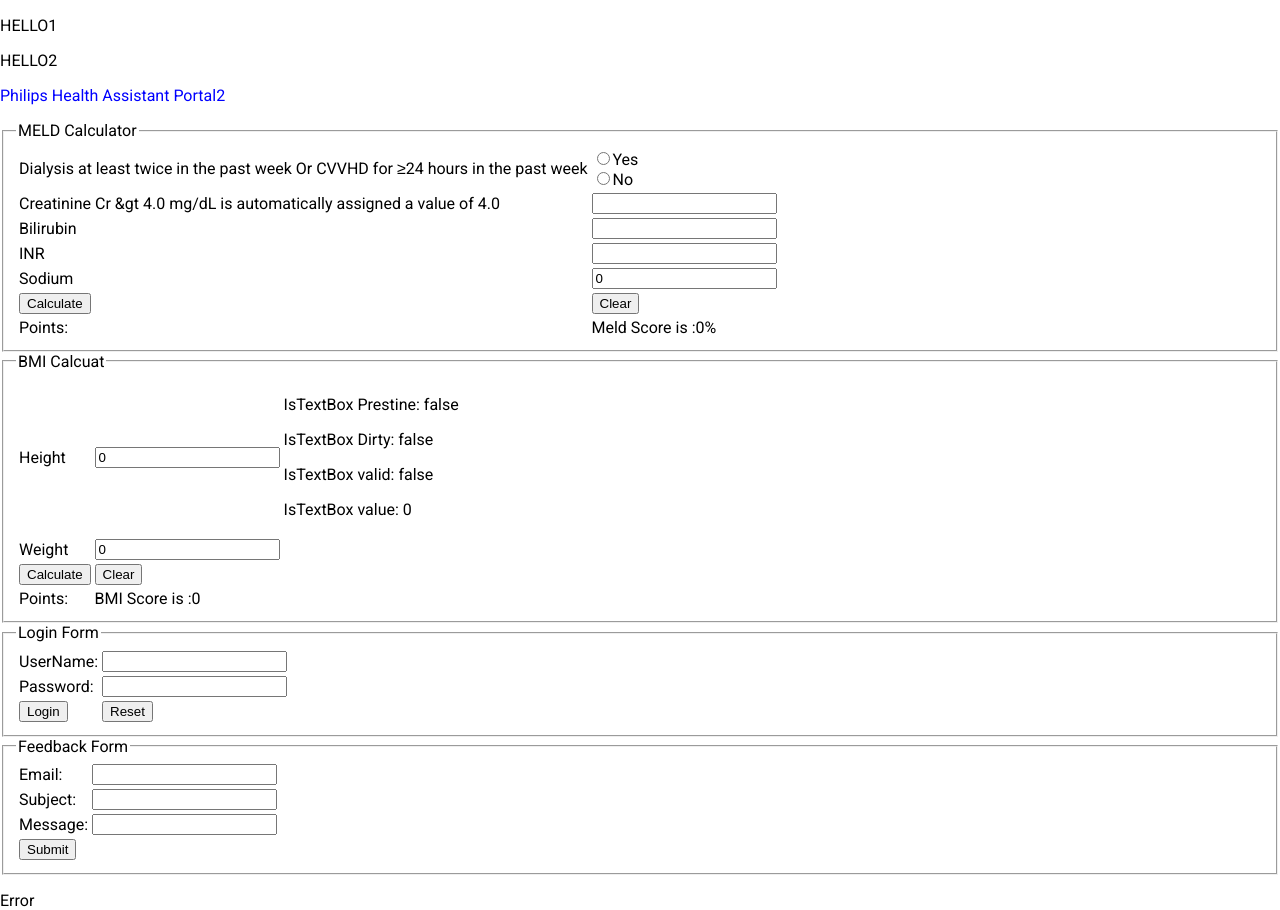
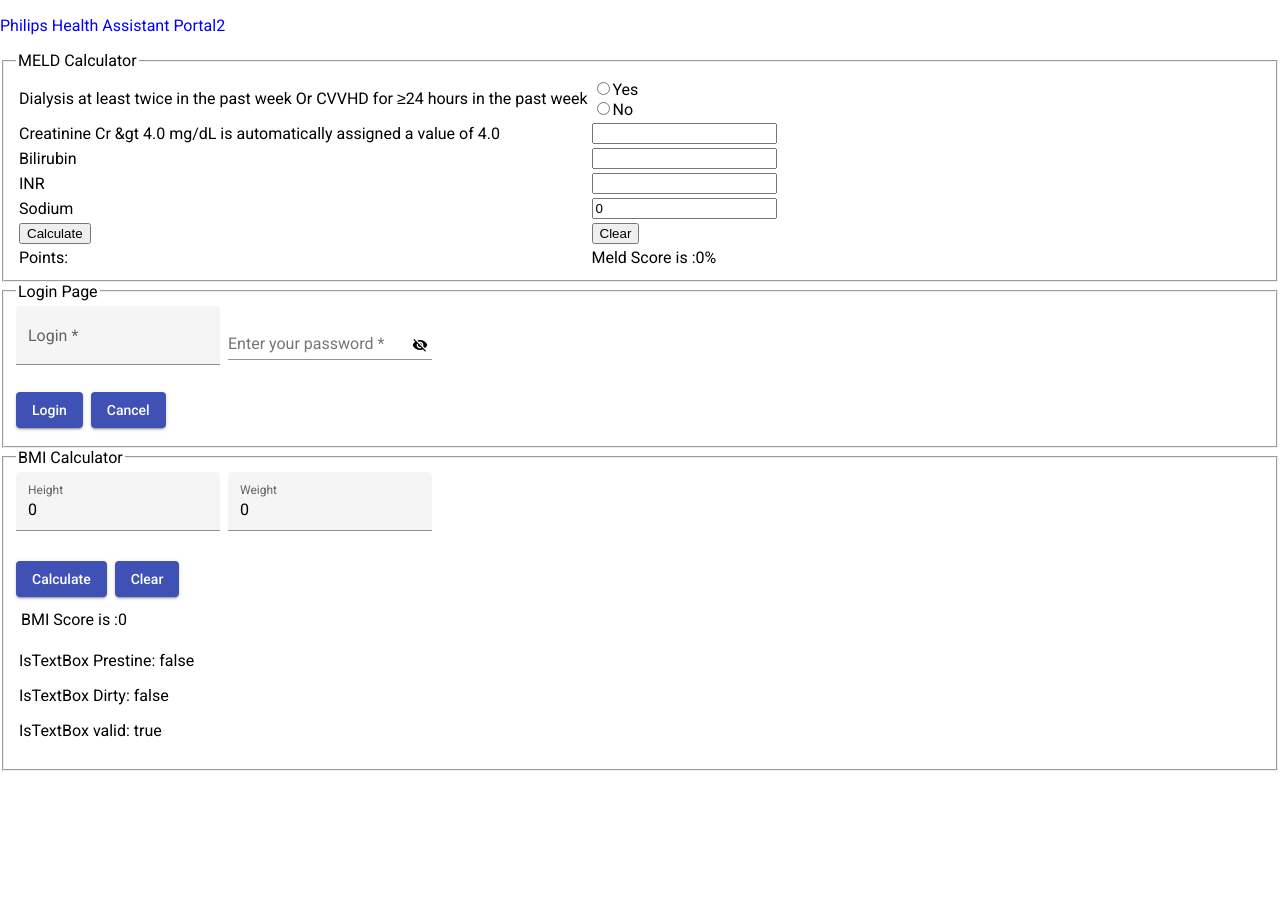
Before and after one commit to bipinkris/pic-bip-node-basics, an Angular app in the folder my-first-proj-ang/: page / in a window 1280 px wide. After the commit the page ends 816 px from the top, so only its background shows below. Built offline with nearby package versions, Linux system fonts and the light colour scheme.

Commit message:
Day 4 -II changes

```diff
--- a/my-first-proj-ang/src/app/accounts/accounts.module.ts
+++ b/my-first-proj-ang/src/app/accounts/accounts.module.ts
@@ -3,7 +3,7 @@ import { CommonModule } from '@angular/common';
 import { LoginComponent } from './login/login.component';
 import { SignupComponent } from './signup/signup.component';
 import { FormsModule, ReactiveFormsModule } from '@angular/forms';
-
+import { MaterialExampleModule } from '../material.module';
 
 
 @NgModule({
@@ -12,7 +12,7 @@ import { FormsModule, ReactiveFormsModule } from '@angular/forms';
     SignupComponent
   ],
   imports: [
-    CommonModule,FormsModule,ReactiveFormsModule
+    CommonModule,FormsModule,ReactiveFormsModule,MaterialExampleModule
   ],
   exports:[LoginComponent]
 })
--- a/my-first-proj-ang/src/app/accounts/login/login.component.css
+++ b/my-first-proj-ang/src/app/accounts/login/login.component.css
@@ -0,0 +1,12 @@
+.login-container .mat-form-field + .mat-form-field {
+    margin-left: 8px;
+  }
+
+  .example-button-row {
+    display: table-cell;
+    width: 500px;
+  }
+
+  .example-button-row .mat-button-base {
+    margin: 5px 8px 8px 0;
+  }
--- a/my-first-proj-ang/src/app/accounts/login/login.component.html
+++ b/my-first-proj-ang/src/app/accounts/login/login.component.html
@@ -1,28 +1,38 @@
-<fieldset>
-    <legend> Login Form</legend>
-    <form [formGroup]="loginForm" (ngSubmit)='login()'>
-    <table>
-        <tr>
-            <td>UserName:</td>
-            <td>
-                <input type="text" formControlName="userName"/>
-            </td>
-        </tr>
-        <tr>
-            <td>Password:</td>
-            <td>
-                <input type="password" formControlName="password"/>
-            </td>
-        </tr>
+<div class="login-container">
+    <fieldset>
+    <legend>Login Page</legend>
 
-        <tr>
-            <td>
-                <input type="submit" value ="Login"/>
-            </td>
-            <td>
-                <input type="button" value ="Reset" (click)="clear()"/>
-            </td>
-        </tr>
-    </table>
-</form>
+    <form [formGroup]="loginForm">
+    <mat-form-field appearance="fill">
+        <mat-label>Login</mat-label>
+        <input matInput formControlName="userName">
+    </mat-form-field>
+
+    <mat-form-field >
+        <mat-label>Enter your password</mat-label>
+        <input formControlName="password" matInput [type]="hide ? 'password' : 'text'" >
+        <button mat-icon-button matSuffix (click)="hide = !hide" [attr.aria-label]="'Hide password'" [attr.aria-pressed]="hide">
+        <mat-icon>{{hide ? 'visibility_off' : 'visibility'}}</mat-icon>
+        </button>
+    </mat-form-field>
+
+    <section>
+        <div class="example-button-row">
+        <button mat-raised-button color="primary" (click)="login()">Login</button>
+        <button mat-raised-button color="primary" (click)="clear()" >Cancel</button>
+        </div>
+    </section>
+
+    </form>
+
+    <div *ngIf="loginForm.controls['userName'].errors && (loginForm.controls['userName'].dirty || loginForm.controls['userName'].touched)">
+        <p *ngIf="loginForm.controls['userName'].errors?.['required']">userName is required</p>
+    </div>
+
+    <div *ngIf="loginForm.controls['password'].errors && (loginForm.controls['password'].dirty || loginForm.controls['password'].touched)">
+        <p *ngIf="loginForm.controls['password'].errors?.['required']">Password is required</p>
+        <p *ngIf="loginForm.controls['password'].errors?.['minlength']">Password must be 8 characters long</p>
+    </div>
+
 </fieldset>
+</div>
--- a/my-first-proj-ang/src/app/accounts/login/login.component.ts
+++ b/my-first-proj-ang/src/app/accounts/login/login.component.ts
@@ -10,12 +10,12 @@ import { Validators } from '@angular/forms';
   styleUrls: ['./login.component.css']
 })
 export class LoginComponent implements OnInit {
-
+  hide = true;
   loginForm:FormGroup;
   constructor() {
     this.loginForm = new FormGroup({
       userName:new FormControl('',Validators.required),
-      password: new FormControl()
+      password: new FormControl('',[Validators.minLength(8),Validators.required])
     })
 
   }
@@ -24,13 +24,15 @@ export class LoginComponent implements OnInit {
   }
 
   login(){
-    console.log(this.loginForm);
+    console.log("login called");
+    alert(this.loginForm.controls["userName"].value)
+    //console.log(this.loginForm);
     //this.logger.write(this.loginForm.controls["userName"].value);
   }
 
 
   clear(){
+    console.log("clear called");
     this.loginForm.reset();
   }
-
 }
--- a/my-first-proj-ang/src/app/app-component/app.component.html
+++ b/my-first-proj-ang/src/app/app-component/app.component.html
@@ -4,6 +4,6 @@
 <p hover [defaultColorValue]="'blue'">Philips Health Assistant Portal2</p>
 <p hover >Philips Health Assistant Portal3</p-->
 <meld-calc></meld-calc>
+<app-login></app-login>
 <bmi-calc></bmi-calc>
-<app-login></app-login>
-<app-feedback-component></app-feedback-component>
+<!--app-feedback-component></app-feedback-component-->
--- a/my-first-proj-ang/src/app/calculators/bmi-calculator/bmi-calculator.component.css
+++ b/my-first-proj-ang/src/app/calculators/bmi-calculator/bmi-calculator.component.css
@@ -0,0 +1,17 @@
+
+  .bmi-container .mat-form-field + .mat-form-field {
+    margin-left: 8px;
+  }
+
+  .example-button-row-bmi {
+    display: table-cell;
+    width: 500px;
+  }
+
+  .example-button-row-bmi .mat-button-base {
+    margin: 8px 8px 8px 0;
+  }
+
+  example-label-bmi .mat-button-base {
+    margin: 8px 10px 10px 0;
+  }
--- a/my-first-proj-ang/src/app/calculators/bmi-calculator/bmi-calculator.component.html
+++ b/my-first-proj-ang/src/app/calculators/bmi-calculator/bmi-calculator.component.html
@@ -1,6 +1,51 @@
+
+<div class="bmi-container">
+<fieldset>
+    <legend>BMI Calculator</legend>
+
+    <mat-form-field appearance="fill">
+        <mat-label>Height</mat-label>
+        <input matInput name="heightTextBox" [(ngModel)] ="height" #heightFormControlRef="ngModel">
+    </mat-form-field>
+
+    <mat-form-field appearance="fill">
+        <mat-label>Weight</mat-label>
+        <input matInput [(ngModel)] ="weight" #weightFormControlRef="ngModel">
+    </mat-form-field>
+
+
+    <section>
+        <div class="example-button-row-bmi">
+        <button mat-raised-button color="primary" (click)="calculateBMI()">Calculate</button>
+        <button mat-raised-button color="primary" (click)="reset()" >Clear</button>
+        </div>
+    </section>
+    <table>
+    <tr>
+    <div class example-label-bmi>
+        <td>BMI Score is :{{bmiScore}}</td>
+    </div>
+    </tr>
+    <td>
+        <p> IsTextBox Prestine: {{heightFormControlRef.touched}}</p>
+        <p> IsTextBox Dirty: {{heightFormControlRef.dirty}}</p>
+        <p> IsTextBox valid: {{heightFormControlRef.valid}}</p>
+        <!--p> IsTextBox value: {{heightFormControlRef.value}}</p-->
+        <div *ngIf="heightFormControlRef.errors && (heightFormControlRef.dirty||heightFormControlRef.touched)" >
+            <p> textbox is in error state</p>
+        </div>
+        <p *ngIf="heightFormControlRef.errors && heightFormControlRef.errors['required']">TextBox Requires Value</p>
+    </td>
+    </table>
+
+</fieldset>
+</div>
+
+
+
 <!--Content-->
-<fieldset>
-    <legend>BMI Calcuat</legend>
+<!--fieldset>
+    <legend>BMI Calcuator</legend>
     <table>
         <tr>
             <td>Height</td>
@@ -23,8 +68,7 @@
         <tr>
             <td>Weight</td>
                 <td>
-                    <!--[(ngModel)]="weight"-->
-                    <input type="text" [(ngModel)] ="weight"/> <!-- new FormControl-->
+                    <input type="text" [(ngModel)] ="weight"/>                                  //new FormControl
                 </td>
         </tr>
         <tr>
@@ -40,4 +84,4 @@
             <td>BMI Score is :{{bmiScore}}</td>
         </tr>
     </table>
-</fieldset>
+</fieldset-->
--- a/my-first-proj-ang/src/app/calculators/calculators.module.ts
+++ b/my-first-proj-ang/src/app/calculators/calculators.module.ts
@@ -5,10 +5,11 @@ import { CommonModule } from "@angular/common";
 import { UtilityModule } from "../utility/utility.module";
 import { BmiCalculatorComponent } from './bmi-calculator/bmi-calculator.component';
 import { FormsModule } from "@angular/forms";
+import { MaterialExampleModule } from "../material.module";
 
 @NgModule({
     declarations:[MeldCalculatorComponent, BmiCalculatorComponent],
-    imports:[CommonModule,UtilityModule,FormsModule],
+    imports:[CommonModule,UtilityModule,FormsModule,MaterialExampleModule],
     exports:[MeldCalculatorComponent,BmiCalculatorComponent]
 })
 
--- a/my-first-proj-ang/src/index.html
+++ b/my-first-proj-ang/src/index.html
@@ -11,8 +11,8 @@
   <link href="https://fonts.googleapis.com/icon?family=Material+Icons" rel="stylesheet">
 </head>
 <body>
-  <p>HELLO1</p>
-  <p>HELLO2</p>
+  <!--p>HELLO1</p-->
+  <!--p>HELLO2</p-->
   <app-comp></app-comp>
 </body>
 </html>
```
Also changed, not shown: 1 other file (tests, documents, lock files or other folders).
